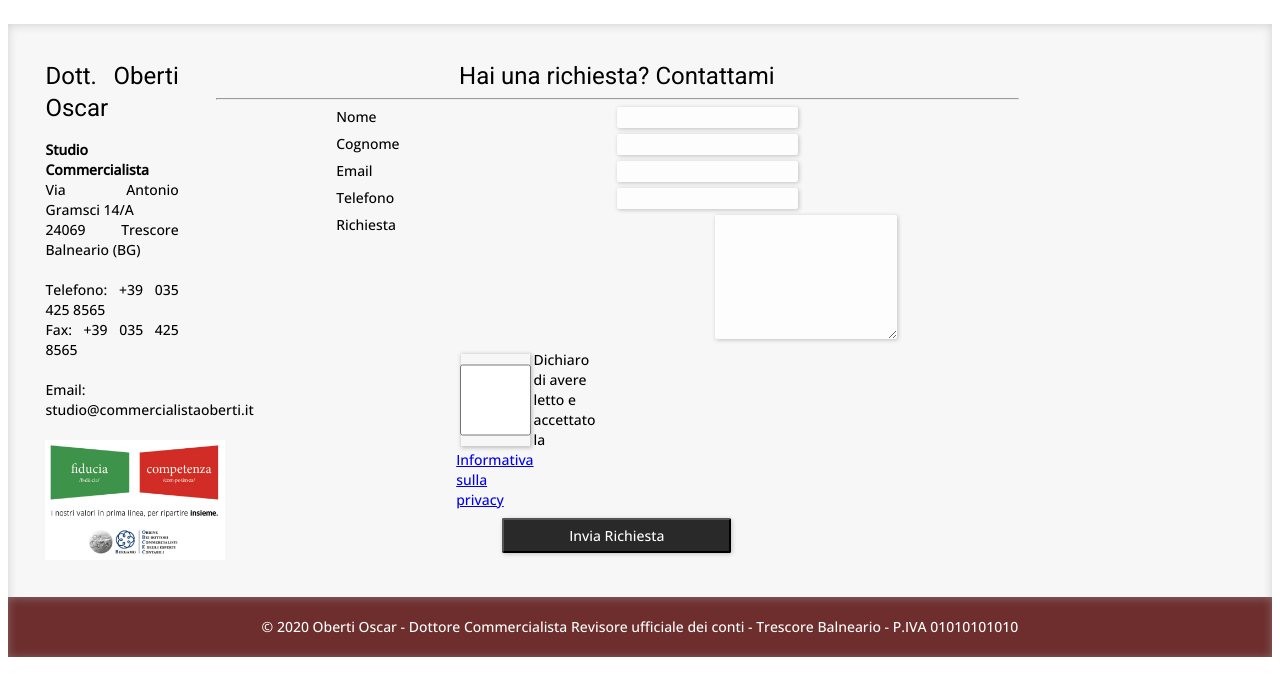
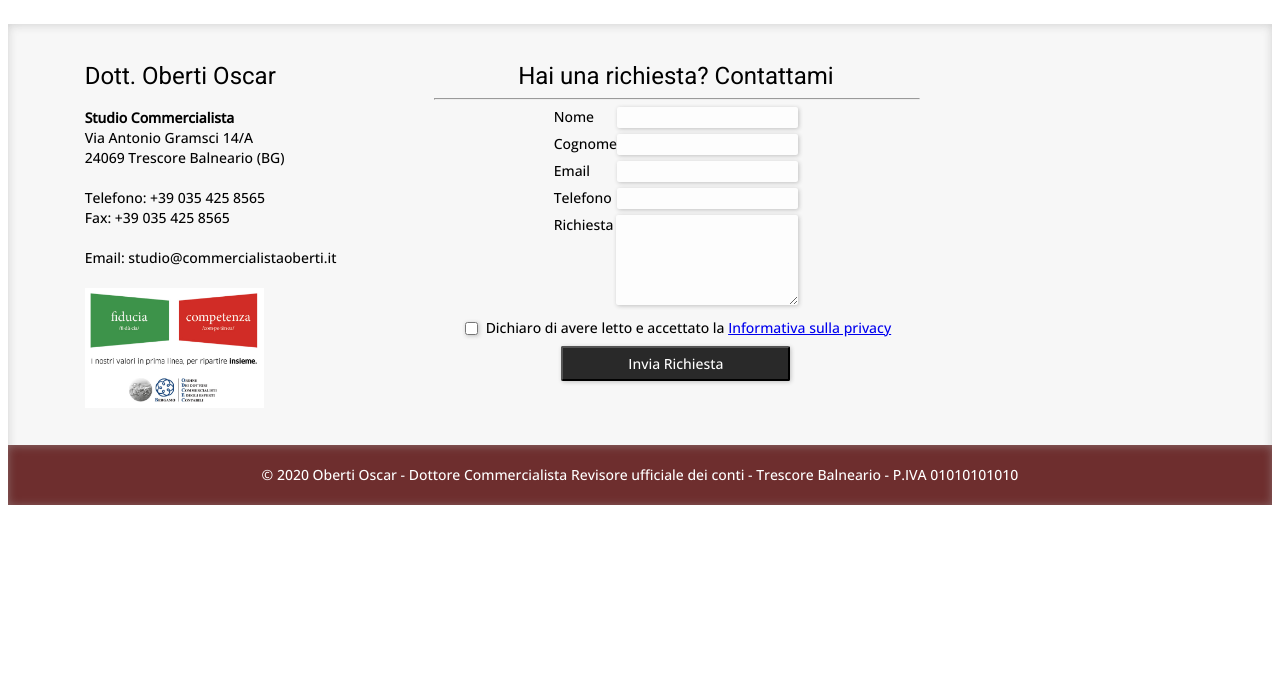
Before and after one commit to marco-bertelli/sitoCommercialista, an Angular app in the folder sitoCommercialista/: page /footer in a window 1280 px wide. Shown: the top 696 px of the page. Built offline with nearby package versions, Linux system fonts and the light colour scheme; what angular-bootstrap-md would draw is missing.

Commit message:
footer appost

```diff
--- a/sitoCommercialista/src/app/features/footer/footer.component.html
+++ b/sitoCommercialista/src/app/features/footer/footer.component.html
@@ -59,10 +59,10 @@
           <div class="request-right">
             <textarea id="commenti" name="w3review" required formControlName="commenti" rows="4" cols="50"></textarea>
           </div>
-          <div class="request">
-            <input type="checkbox" formControlName="privacy">
-            Dichiaro di avere letto e accettato la <a  href="https://protezionedatipersonali.it/informativa">Informativa sulla privacy</a>
-          </div>
+        </div>
+        <div class="privacy">
+          <input type="checkbox" formControlName="privacy">
+          Dichiaro di avere letto e accettato la <a  href="https://protezionedatipersonali.it/informativa">Informativa sulla privacy</a>
         </div>
         <div class="button">
           <button type="submit" class="send">Invia Richiesta</button>
--- a/sitoCommercialista/src/app/features/footer/footer.component.scss
+++ b/sitoCommercialista/src/app/features/footer/footer.component.scss
@@ -65,6 +65,12 @@
     padding-top: 16px;
     padding-bottom: 16px;
 }
+.privacy {
+    display: flex;
+    align-items: center;
+    justify-content: center;
+    margin-top: 8px;
+}
 .button, .title {
     display: flex;
     justify-content: center;
@@ -99,13 +105,16 @@ input {
     box-shadow: 1px 1px 4px rgb(192, 192, 192);
     border-radius: 2px;
 }
+input[type="checkbox"] {
+    margin-right: 8px;
+}
 textarea {
     background: rgb(253, 253, 253);
     border: none;
     box-shadow: 1px 1px 4px rgb(192, 192, 192);
     border-radius: 2px;
     width: 178px;
-    height: 120px;
+    height: 86px;
 }
 .container-left {
     width: 100%;
```
